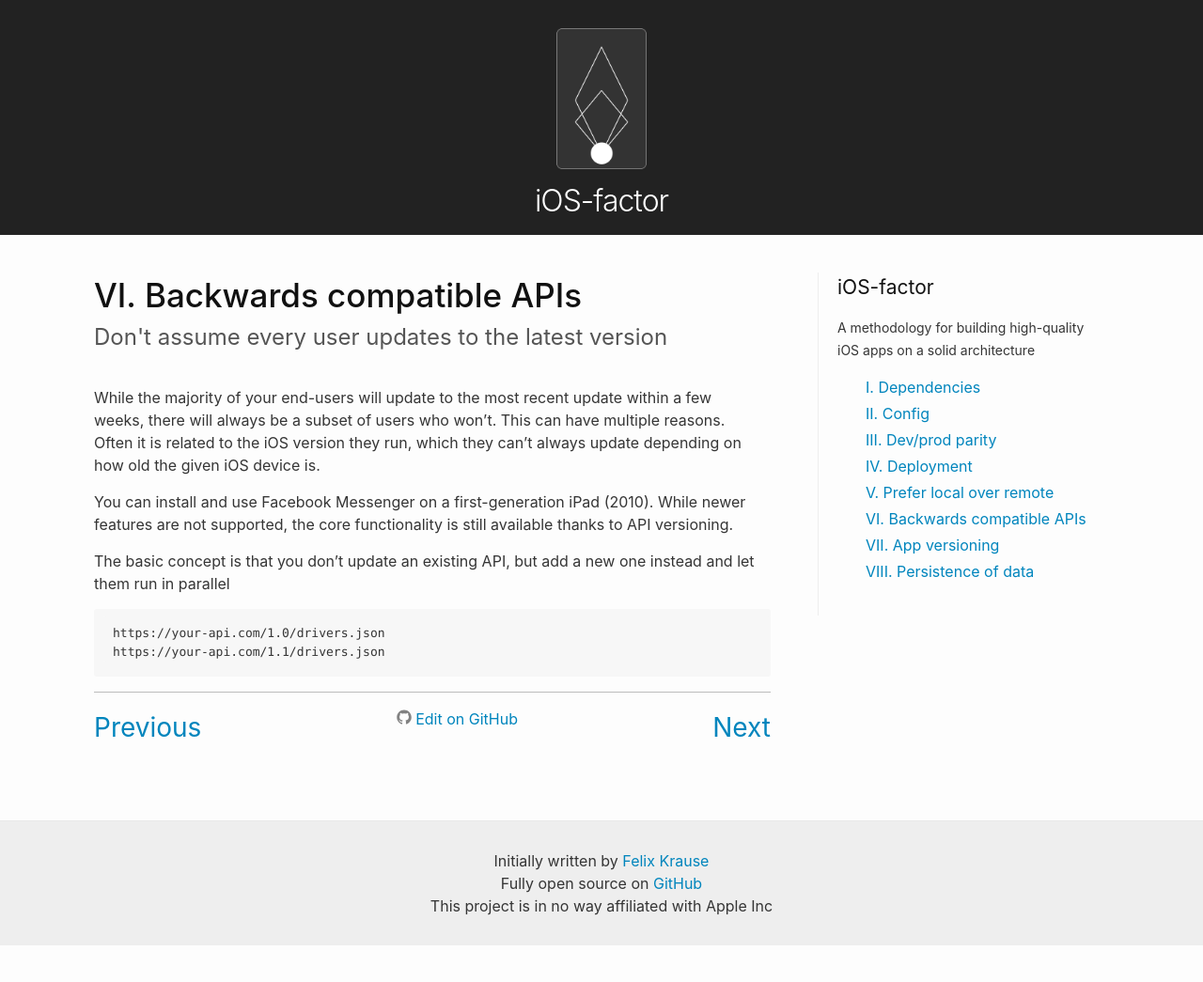
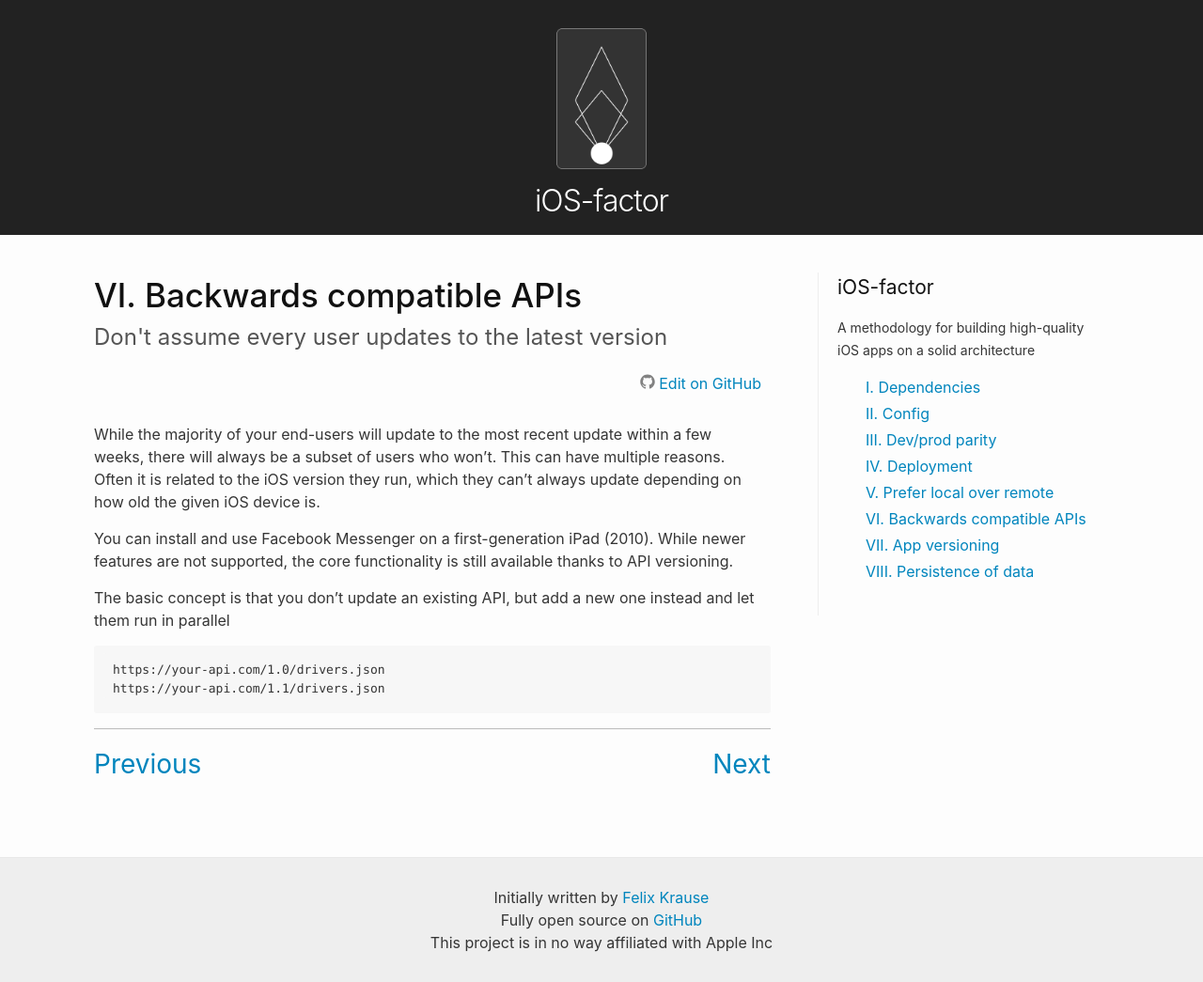
Before and after one commit to ios-factor/ios-factor.com, a Jekyll site: the page built from factors/backwards-compatible-apis.md, in a window 1280 px wide. Shown: the whole page at 94% size. Built offline with Jekyll 4.4.1, drawn with Linux system fonts in a browser that asks for light colours; before the commit the page ends 1006 px from its top, so only the background shows below that.

Commit message:
Tweak fork button

```diff
--- a/_layouts/post.html
+++ b/_layouts/post.html
@@ -29,6 +29,8 @@ layout: page
       {{ subtitle }}
     </h2>
 
+    {% include fork.html %}
+
     {{ content }}
 
     <hr />
@@ -37,8 +39,6 @@ layout: page
         <a class="previous" href="{{previousLink}}">Previous</a>
       {% endif %}
 
-      {% include fork.html %}
-
       {% if nextLink %}
         <a class="next" href="{{nextLink}}">Next</a>
       {% endif %}
--- a/assets/main.scss
+++ b/assets/main.scss
@@ -114,6 +114,10 @@ p.extra-info {
 
 a.forkButton {
   text-decoration: none;
+  display: block;
+  margin-bottom: 30px;
+  text-align: right;
+
   svg {
     path {
 
@@ -261,9 +265,9 @@ body, html{
 .factor-slogan {
   border-bottom: none !important;
   font-weight: 400 !important;
-  margin-bottom: 30px !important;
   margin-top: -25px !important;
   color: #555 !important;
+  margin-bottom: 15px !important;
 }
 
 .site-header {
```
